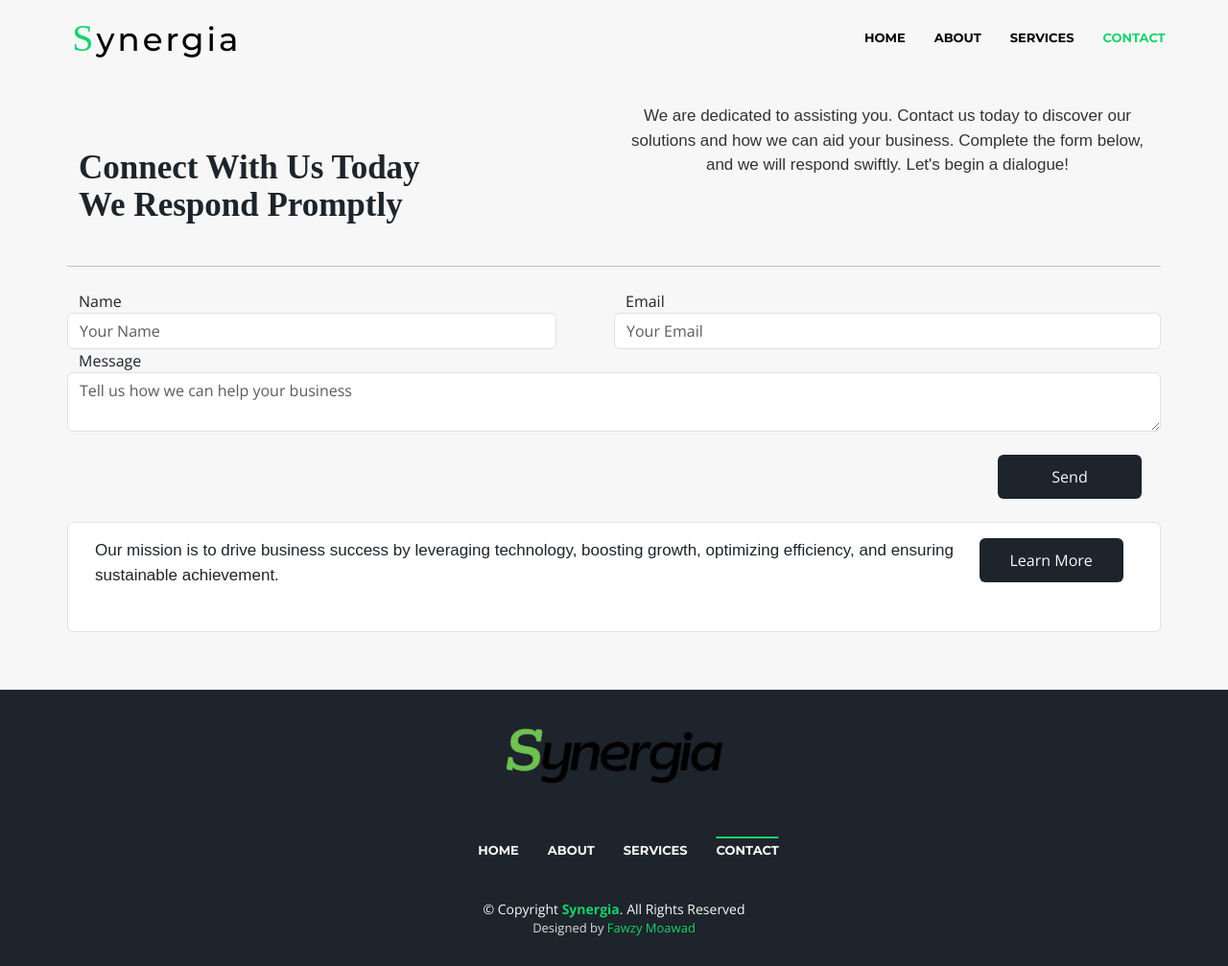
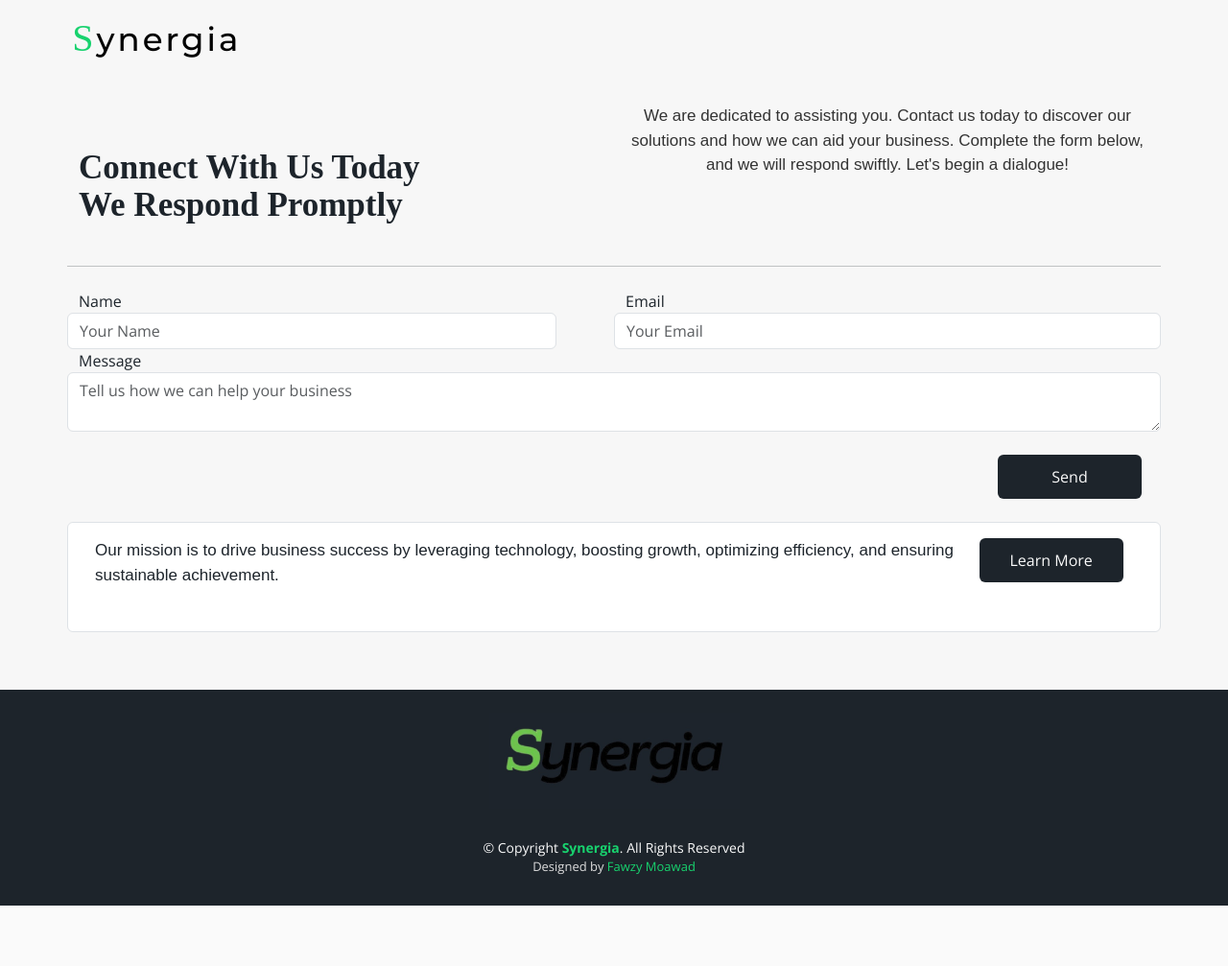
Before and after one commit to Fawzy-Moawad/Synergia-contact-us, a plain HTML site: page public/index.html in a window 1280 px wide. Shown: the whole page at 96% size. After the commit the page ends 944 px from the top, so only its background shows below. Drawn offline with nearby package versions, Linux system fonts and the light colour scheme.

Commit message:
delete nav .

```diff
--- a/public/index.html
+++ b/public/index.html
@@ -41,15 +41,7 @@
           <!-- Uncomment below if you prefer to use an image logo -->
           <!-- <a href="index.html" class="logo"><img src="assets/img/logo.png" alt="" class="img-fluid"></a>-->
 
-          <nav id="navbar" class="navbar">
-            <ul>
-              <li><a class="nav-link scrollto" href="#hero">Home</a></li>
-              <li><a class="nav-link scrollto" href="#about">About</a></li>
-              <li><a class="nav-link scrollto" href="#services">Services</a></li>
-              <li><a class="nav-link scrollto active" href="#contact">Contact</a></li>
-            </ul>
-            <i class="bi bi-list mobile-nav-toggle"></i>
-          </nav><!-- .navbar -->
+
         </div>
       </div>
 
@@ -141,26 +133,6 @@
           </div>
         </div>
 
-        <div class="row pt-4">
-          <div class="col-lg-12 d-flex align-items-center justify-content-center">
-            <nav id="navbar" class="navbar">
-              <ul>
-                <li><a class="nav-link scrollto" href="#hero"><span>Home</span></a></li>
-                <li><a class="nav-link scrollto" href="#about"><span>About</span></a></li>
-                <li><a class="nav-link scrollto" href="#services"><span>Services</span></a></li>
-                <li><a class="nav-link scrollto" href="#contact"><span>Contact</span></a></li>
-              </ul>
-              <i class="bi bi-list mobile-nav-toggle"></i>
-            </nav><!-- .navbar -->
-          </div>
-        </div>
-
-        <div class="row">
-          <div class="col-lg-12">
-            <!-- Additional content here -->
-          </div>
-        </div>
-
       </div>
     </div>
 
```
